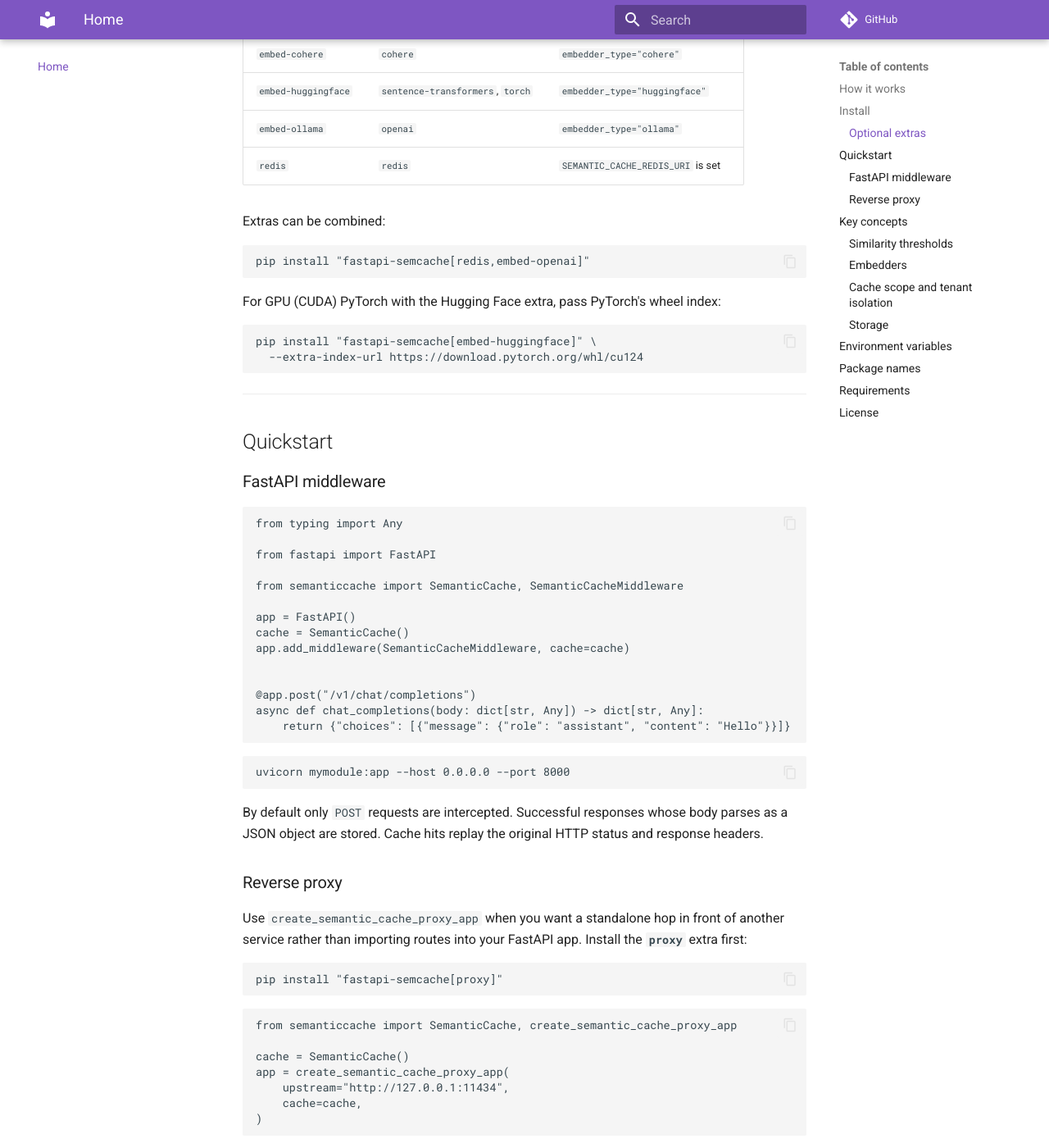
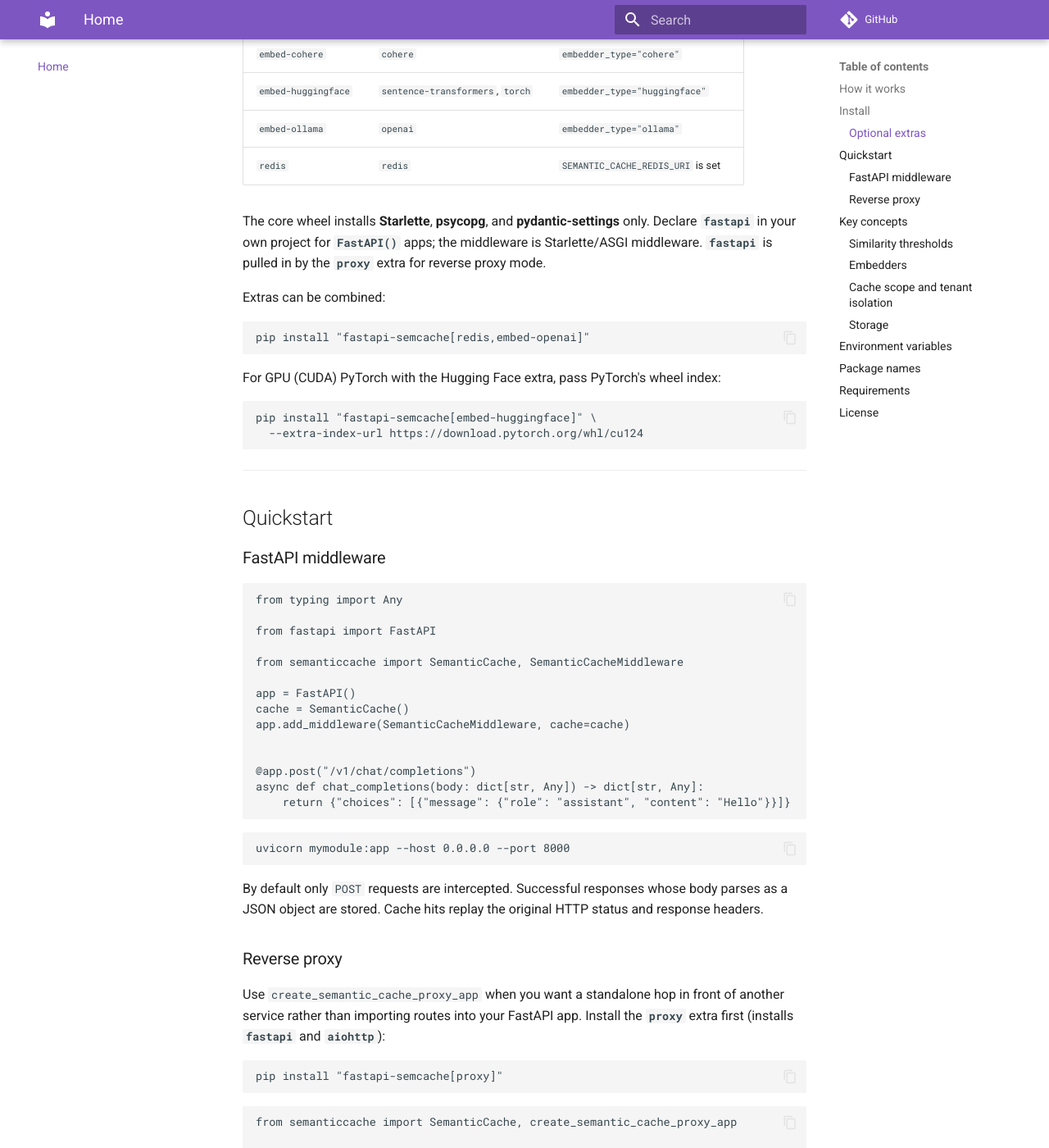
Before and after one commit to axm1647/fastapi-semcache, an MkDocs documentation site: the page built from docs/index.md, in a window 1280 px wide and 1400 px high, scrolled down 1587 px. Shown: the whole window at 82% size. Built offline with MkDocs 1.6.1 and Material for MkDocs 9.7.7, drawn with Linux system fonts in a browser that asks for light colours; comment, search, counter and statistics services are not loaded.

Commit message:
docs(deps): document starlette core and fastapi in proxy extra

````diff
--- a/docs/index.md
+++ b/docs/index.md
@@ -44,13 +44,15 @@ pip install fastapi-semcache
 
 | Extra | Installs | Use when |
 |---|---|---|
-| `proxy` | `aiohttp` | `create_semantic_cache_proxy_app` |
+| `proxy` | `fastapi`, `aiohttp` | `create_semantic_cache_proxy_app` |
 | `embed-openai` | `openai`, `tiktoken` | `embedder_type="openai"` |
 | `embed-voyage` | `voyageai`, `aiohttp` | `embedder_type="voyage"` |
 | `embed-cohere` | `cohere` | `embedder_type="cohere"` |
 | `embed-huggingface` | `sentence-transformers`, `torch` | `embedder_type="huggingface"` |
 | `embed-ollama` | `openai` | `embedder_type="ollama"` |
 | `redis` | `redis` | `SEMANTIC_CACHE_REDIS_URI` is set |
+
+The core wheel installs **Starlette**, **psycopg**, and **pydantic-settings** only. Declare **`fastapi`** in your own project for **`FastAPI()`** apps; the middleware is Starlette/ASGI middleware. **`fastapi`** is pulled in by the **`proxy`** extra for reverse proxy mode.
 
 Extras can be combined:
 
@@ -96,7 +98,7 @@ By default only `POST` requests are intercepted. Successful responses whose body
 
 ### Reverse proxy
 
-Use `create_semantic_cache_proxy_app` when you want a standalone hop in front of another service rather than importing routes into your FastAPI app. Install the **`proxy`** extra first:
+Use `create_semantic_cache_proxy_app` when you want a standalone hop in front of another service rather than importing routes into your FastAPI app. Install the **`proxy`** extra first (installs **`fastapi`** and **`aiohttp`**):
 
 ```bash
 pip install "fastapi-semcache[proxy]"
````
Also changed, not shown: CHANGELOG.md (+2 -1 lines), README.md (+9 -5 lines), docs/embedders.md (+2 -2 lines).
